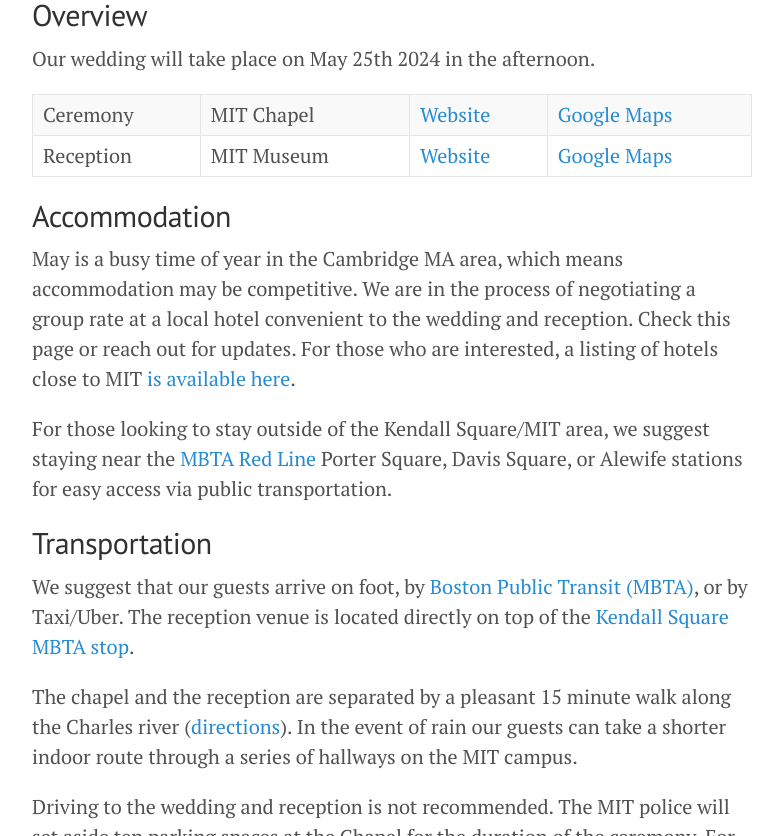
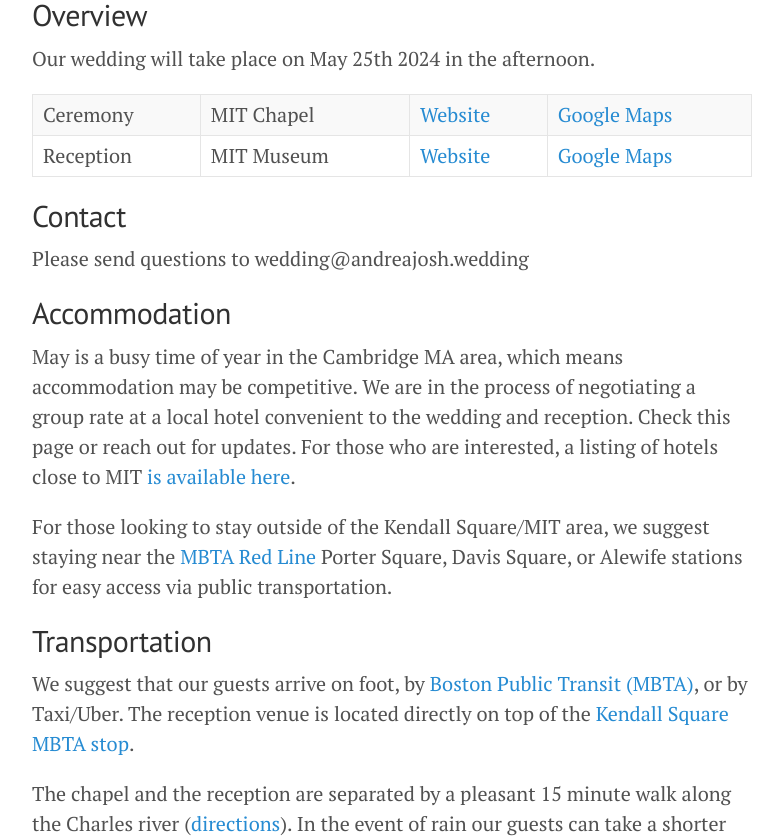
Before and after one commit to JoshBradshaw/andreajosh.github.io, a Jekyll site: the page built from _posts/2023-12-30-overview.md, in a window 1280 px wide and 900 px high, scrolled down 492 px, cut to the strip 64-900 px from the top of the window. Shown: the whole strip, without its empty margins (248-1031 px from the left). Built offline with Jekyll 4.4.1, drawn with Linux system fonts in a browser that asks for light colours.

Commit message:
Update 2023-12-30-overview.md

```diff
--- a/_posts/2023-12-30-overview.md
+++ b/_posts/2023-12-30-overview.md
@@ -12,6 +12,10 @@ Our wedding will take place on May 25th 2024 in the afternoon.
 
 Ceremony | MIT Chapel | [Website](https://studentlife.mit.edu/cac/event-services-spaces/event-spaces/mit-chapel) | [Google Maps](https://maps.app.goo.gl/xRdoz4kD7amgpMMJ8)
 Reception | MIT Museum | [Website](https://mitmuseum.mit.edu/) | [Google Maps](https://maps.app.goo.gl/asSMSx7WSqyuaUDC9)
+
+## Contact
+
+Please send questions to wedding@andreajosh.wedding
 
 ## Accommodation
 
```
